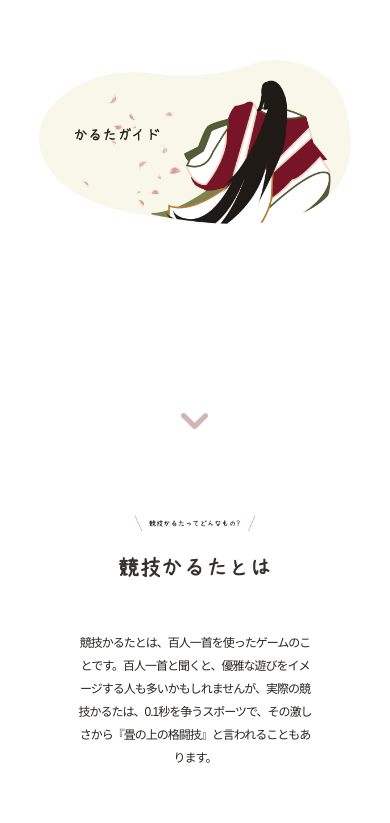
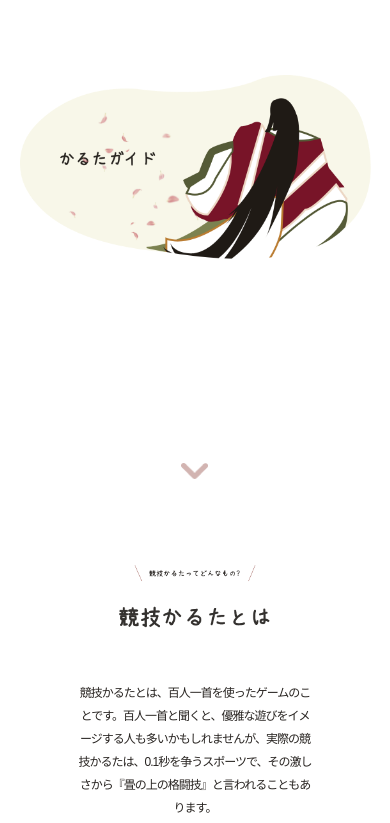
Before and after one commit to Sarina0627/karuta-guide, a plain HTML site: page index.html in a window 390 px wide. Shown: the part 180-1003 px from the top of the page. Drawn offline with nearby package versions, Linux system fonts and the light colour scheme; a web font is replaced by a local one.

Commit message:
微調整

```diff
--- a/css/style.css
+++ b/css/style.css
@@ -103,8 +103,8 @@ nav li a:hover{
     }
 
     .main_visual{
-      width: 80%;
-      margin: 240px auto 185px;
+      width: 90%;
+      margin: 255px auto 200px;
     }
 
     .down{
--- a/index.html
+++ b/index.html
@@ -2,6 +2,7 @@
 <html lang="ja">
 <head>
   <meta charset="UTF-8">
+  <link rel="icon" type="image/x-icon" href="images/favicon.ico">
   <meta name="viewport" content="width=device-width, initial-scale=1.0">
   <link rel="stylesheet" href="css/style.css">
   <link href="https://fonts.googleapis.com/css2?family=Kosugi&display=swap" rel="stylesheet">
```
Also changed, not shown: images/favicon.ico (added).
